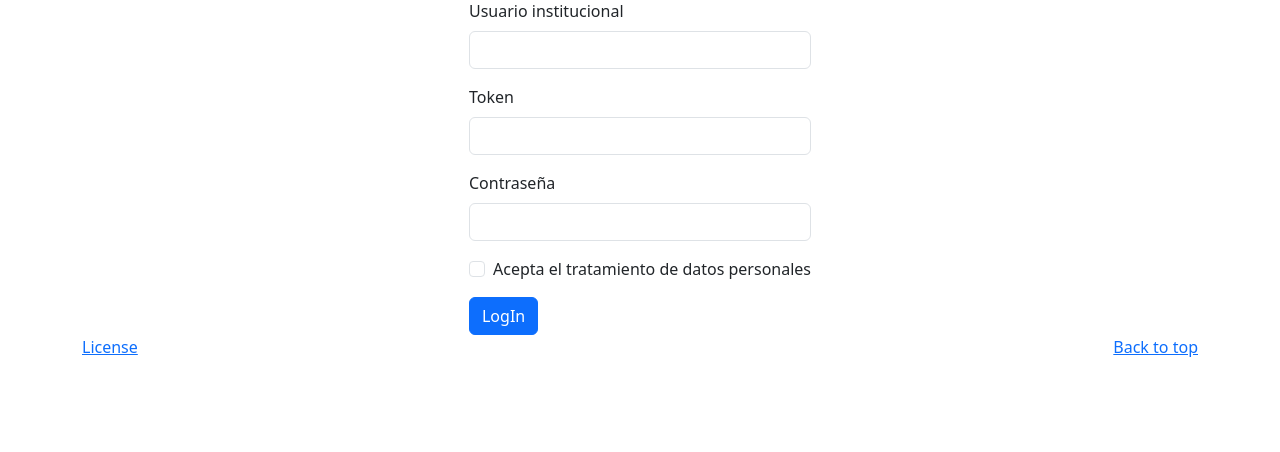
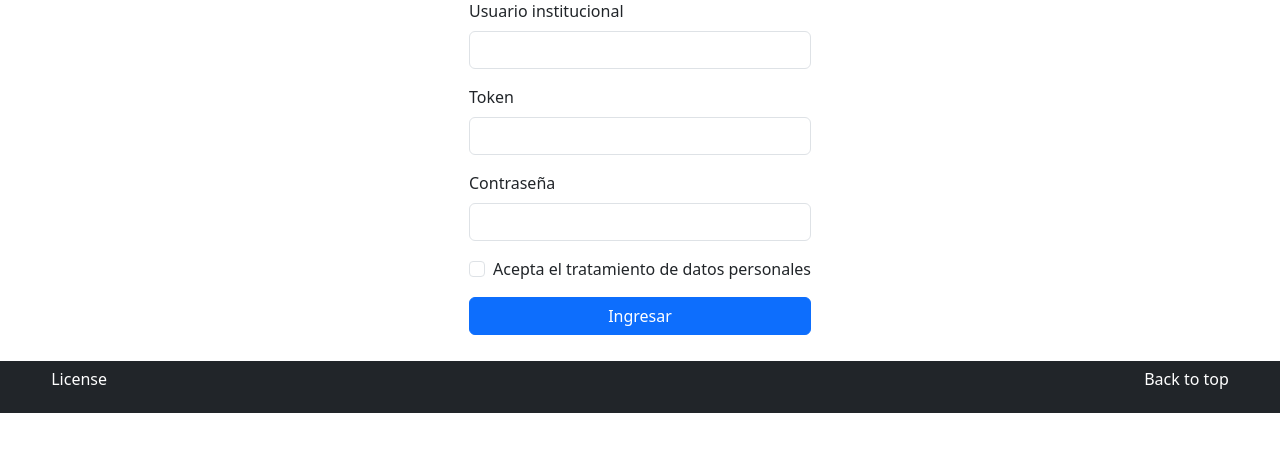
Before and after one commit to Deipzza/UNSpeech, a Flask app: page /login in a window 1280 px wide. Shown: the part 73-525 px from the top of the page. Run offline with Flask 2, Linux system fonts and the light colour scheme; some libraries are stand-ins or nearby versions.

Commit message:
Cambios menores

```diff
--- a/allunbot/assets/dist/css/calculadora.css
+++ b/allunbot/assets/dist/css/calculadora.css
@@ -55,3 +55,7 @@
   font-size: 14pt;
   font-weight: 500;
 }
+
+#plan_estudios{
+  margin: 1.5% 0;
+}
--- a/allunbot/assets/dist/css/carousel.css
+++ b/allunbot/assets/dist/css/carousel.css
@@ -203,3 +203,14 @@ body {
   width:140px;
   height:140px;
 }
+
+footer {
+  padding: 0.5% 4%;
+  margin-top: 2%;
+}
+
+footer a {
+  color: white;
+  text-decoration: none;
+  font-weight: 500;
+}
--- a/allunbot/assets/dist/js/calculadora.js
+++ b/allunbot/assets/dist/js/calculadora.js
@@ -88,6 +88,11 @@ async function save_values(id){
 async function calcular_metricas(){
     //await get_subjects()
     initial_metrics = calificaciones["initial_metrics"]
+    var plan_estudios = initial_metrics["plan_estudios"];
+    plan_estudios = plan_estudios.charAt(0).toUpperCase() + plan_estudios.slice(1).toLowerCase();
+    var username = initial_metrics["username"];
+    $("#plan_estudios").text(`${plan_estudios} ~ ${username}`);
+
     var creditos = initial_metrics["creditos"];
     var ponderado = initial_metrics["ponderado"];
     var suma = initial_metrics["suma"];
--- a/allunbot/bot.py
+++ b/allunbot/bot.py
@@ -113,7 +113,8 @@ def initial_sia(message):
     else: # If it's already in the DB, return the interactive menu
         menu = [
             {"name": "Mi historia académica", "value": "sia_academic_history"},
-            {"name": "Mi Horario", "value": "sia_schedule"}
+            {"name": "Mi Horario", "value": "sia_schedule"},
+            {"name": "Calculadora de notas", "value": "sia_calculator_grades"},
         ]
         bot.send_message(message.chat.id,
                         "¿Qué deseas consultar?",
@@ -197,8 +198,7 @@ def callback_query(call):
     bot.answer_callback_query(call.id, messages.time_out)
     calendar = generate_academic_calendar(call.data[3:])
     bot.send_message(call.message.chat.id,
-                     f"*Calendario académico.*\n{calendar}",
-                     parse_mode = "Markdown")
+                     f"*Calendario académico.*\n{calendar}", parse_mode = "Markdown")
 
 # Interactive messages for requests calendar handler
 @bot.callback_query_handler(func = lambda call: call.data in ["so_pregrado", "so_posgrado"])
@@ -245,6 +245,14 @@ def callback_login(call):
             bot.send_message(call.message.chat.id,
                             f'{schedule}',
                             parse_mode = "Markdown")
+        elif call.data == "sia_calculator_grades":
+                text = f"""
+Para poder utilizar la calculadora de notas necesitamos que ingreses al link:
+http://localhost:10000/calculadora?token={call.message.chat.id}
+
+Recuerda NO compartir este enlace ya que cualquiera podrá tener acceso a tu información.
+"""
+                bot.send_message(call.message.chat.id, text, parse_mode = "Markdown")
     else:
         text = messages.not_registered
         bot.send_message(call.message.chat.id, text, parse_mode = "Markdown")
@@ -363,6 +371,7 @@ def get_data_subject():
 
         projection = {
             "_id": 0,
+            "username": 1,
             'plan_estudios': 1,
             'ponderado': 1,
             'fund_op': 1,
--- a/allunbot/templates/base.html
+++ b/allunbot/templates/base.html
@@ -69,7 +69,7 @@
         </div>
 
       <!-- FOOTER -->
-      <footer class="container">
+      <footer class="bg-dark">
         <p class="float-end"><a href="#">Back to top</a></p>
         <p>
           <a href="https://github.com/Deipzza/ppi_02/blob/main/LICENSE.md">License</a>
--- a/allunbot/templates/calculadora.html
+++ b/allunbot/templates/calculadora.html
@@ -5,6 +5,7 @@
 
 {% block content %}
 <div class="row">
+    <h1 id="plan_estudios"></h1>
 
     <div class="col-4 info_metricas">
         <div class="row info_metric">
--- a/allunbot/templates/login.html
+++ b/allunbot/templates/login.html
@@ -7,11 +7,11 @@
     <form method="post">
         <div class="mb-3">
             <label for="username" class="form-label">Usuario institucional</label>
-            <input type="text" class="form-control" id="username" name="username">
+            <input type="text" class="form-control" id="username" name="username" required>
         </div>
         <div class="mb-3">
             <label for="token" class="form-label">Token</label>
-            <input type="text" class="form-control" id="token" name="token">
+            <input type="text" class="form-control" id="token" name="token" required>
         </div>
         <div class="mb-3">
             <label for="password" class="form-label">Contraseña</label>
@@ -21,7 +21,7 @@
             <input type="checkbox" class="form-check-input" id="datos">
             <label class="form-check-label" for="datos" required>Acepta el tratamiento de datos personales</label>
         </div>
-        <button type="submit" class="btn btn-primary">LogIn</button>
+        <button style="width: 100%;" type="submit" class="btn btn-primary">Ingresar</button>
     </form>
 </div>
 {% endblock %}
```
